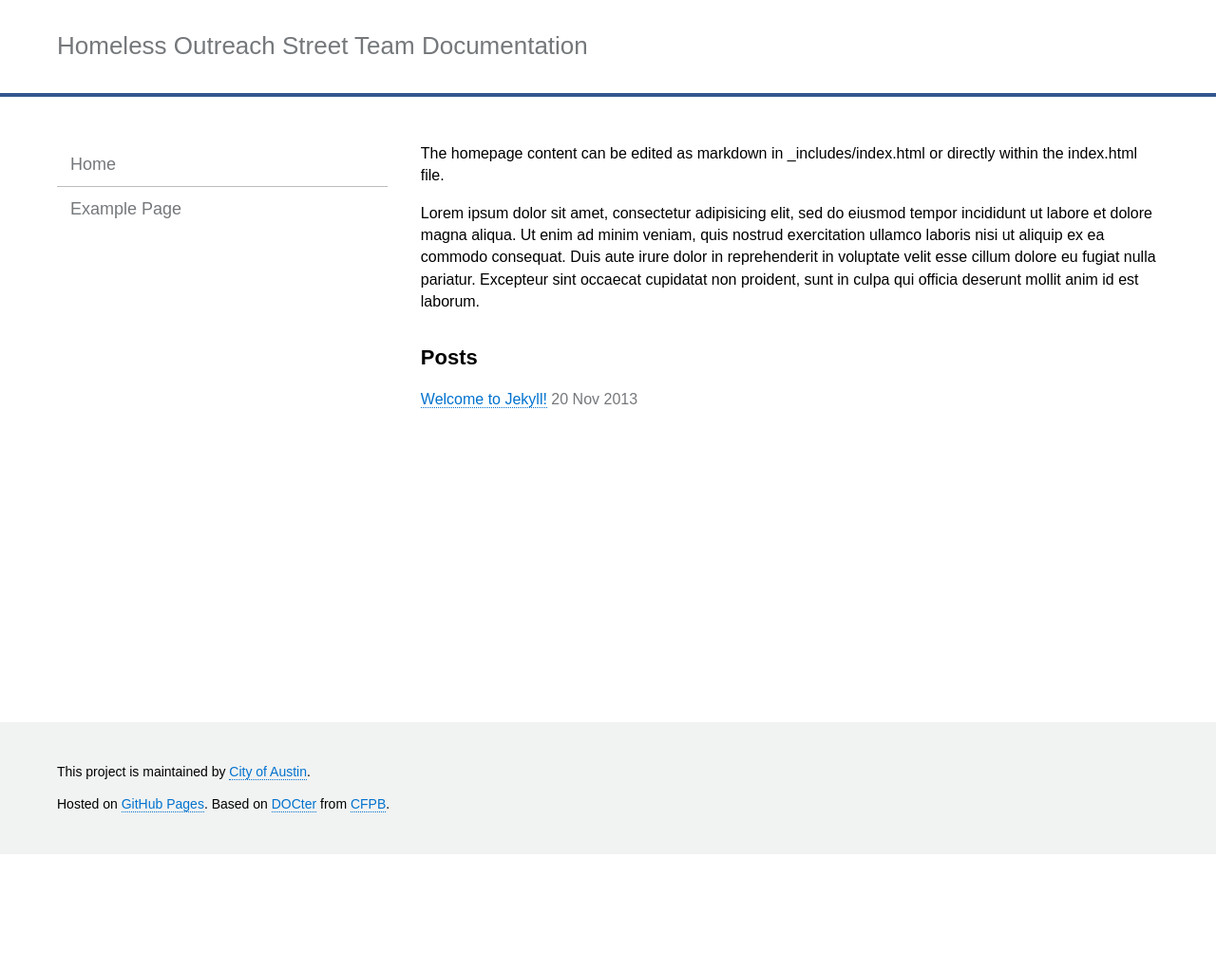
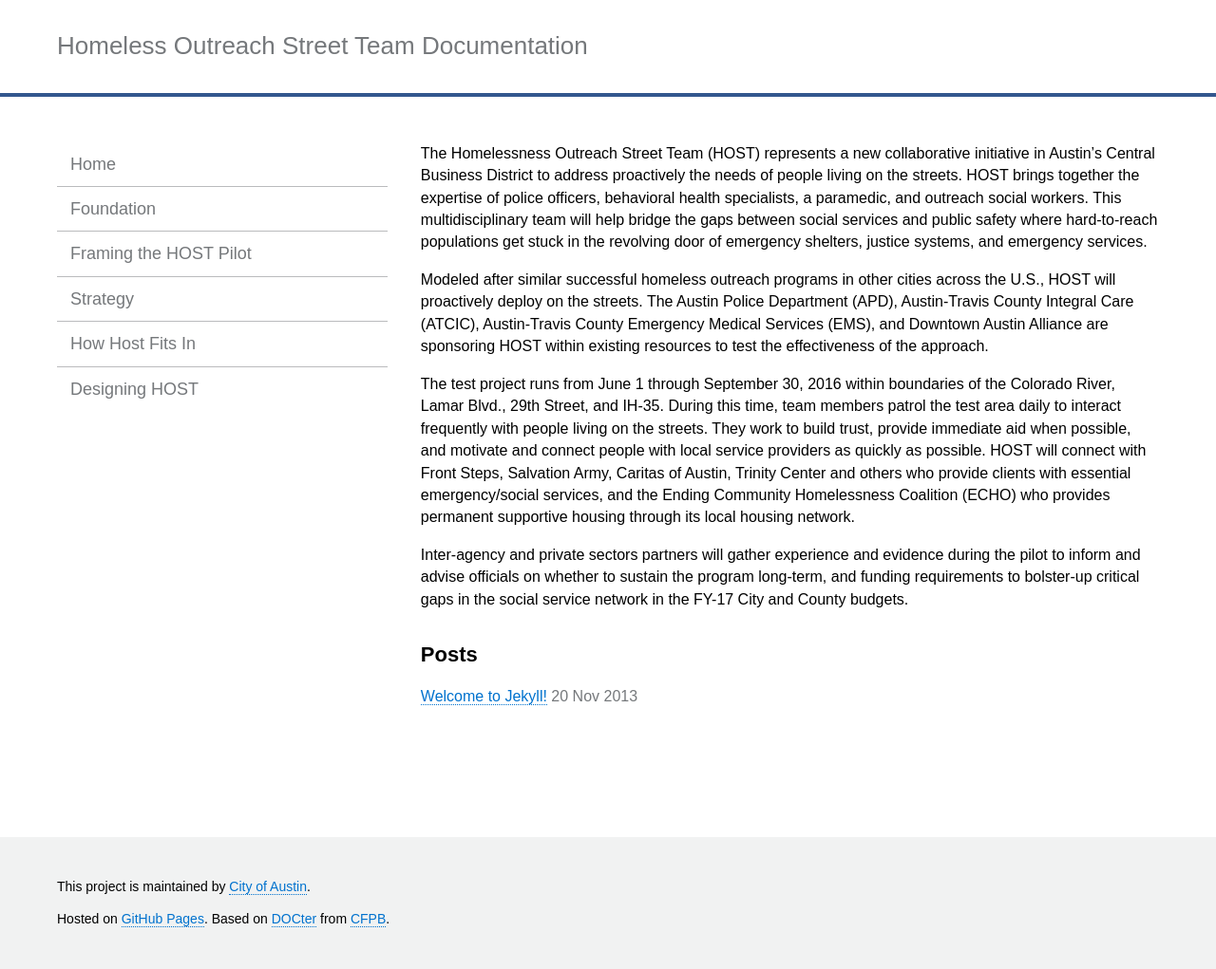
Before and after one commit to sarahshieldsatx/permitting-1, a Jekyll site: the page built from index.html, in a window 1280 px wide. Shown: the whole page at 95% size. Built offline with Jekyll 4.4.1, drawn with Linux system fonts in a browser that asks for light colours; before the commit the page ends 900 px from its top, so only the background shows below that.

Commit message:
added content from HOST / DOCter

```diff
--- a/_config.yml
+++ b/_config.yml
@@ -34,8 +34,20 @@ navigation:
 - text: Home
   url: ./
   internal: true
-- text: Example Page
-  url: example_page/
+- text: Foundation
+  url:  /foundation
+  internal: true
+- text: Framing the HOST Pilot
+  url:  pilot_frame
+  internal: true
+- text: Strategy
+  url: strategy
+  internal: true
+- text: How Host Fits In
+  url: how_host_fits_in
+  internal: true
+- text: Designing HOST
+  url: designing_host
   internal: true
 # - text: Another Page
 #   url: these are linked in the _config.yml file
--- a/_includes/index.md
+++ b/_includes/index.md
@@ -1,3 +1,7 @@
-The homepage content can be edited as markdown in _includes/index.html or directly within the index.html file.
+The Homelessness Outreach Street Team (HOST) represents a new collaborative initiative in Austin’s Central Business District to address proactively the needs of people living on the streets.  HOST brings together the expertise of police officers, behavioral health specialists, a paramedic, and outreach social workers. This multidisciplinary team will help bridge the gaps between social services and public safety where hard-to-reach populations get stuck in the revolving door of emergency shelters, justice systems, and emergency services.
 
-Lorem ipsum dolor sit amet, consectetur adipisicing elit, sed do eiusmod tempor incididunt ut labore et dolore magna aliqua. Ut enim ad minim veniam, quis nostrud exercitation ullamco laboris nisi ut aliquip ex ea commodo consequat. Duis aute irure dolor in reprehenderit in voluptate velit esse cillum dolore eu fugiat nulla pariatur. Excepteur sint occaecat cupidatat non proident, sunt in culpa qui officia deserunt mollit anim id est laborum.
+Modeled after similar successful homeless outreach programs in other cities across the U.S., HOST will proactively deploy on the streets. The Austin Police Department (APD), Austin-Travis County Integral Care (ATCIC), Austin-Travis County Emergency Medical Services (EMS), and Downtown Austin Alliance are sponsoring HOST within existing resources to test the effectiveness of the approach.
+
+The test project runs from June 1 through September 30, 2016 within boundaries of the Colorado River, Lamar Blvd., 29th Street, and IH-35. During this time, team members patrol the test area daily to interact frequently with people living on the streets. They work to build trust, provide immediate aid when possible, and motivate and connect people with local service providers as quickly as possible. HOST will connect with Front Steps, Salvation Army, Caritas of Austin, Trinity Center and others who provide clients with essential emergency/social services, and the Ending Community Homelessness Coalition (ECHO) who provides permanent supportive housing through its local housing network.
+
+Inter-agency and private sectors partners will gather experience and evidence during the pilot to inform and advise officials on whether to sustain the program long-term, and funding requirements to bolster-up critical gaps in the social service network in the FY-17 City and County budgets.
```
Also changed, not shown: _pages/designing_host.md (added, +25 -0 lines), _pages/example_page.md (deleted, +0 -17 lines), _pages/foundation.md (added, +26 -0 lines), _pages/how_host_fits_in.md (added, +22 -0 lines), _pages/pilot_frame.md (added, +23 -0 lines), _pages/strategy.md (added, +21 -0 lines), _includes/sidebar.html (line endings or trailing spaces), 1 other file.
